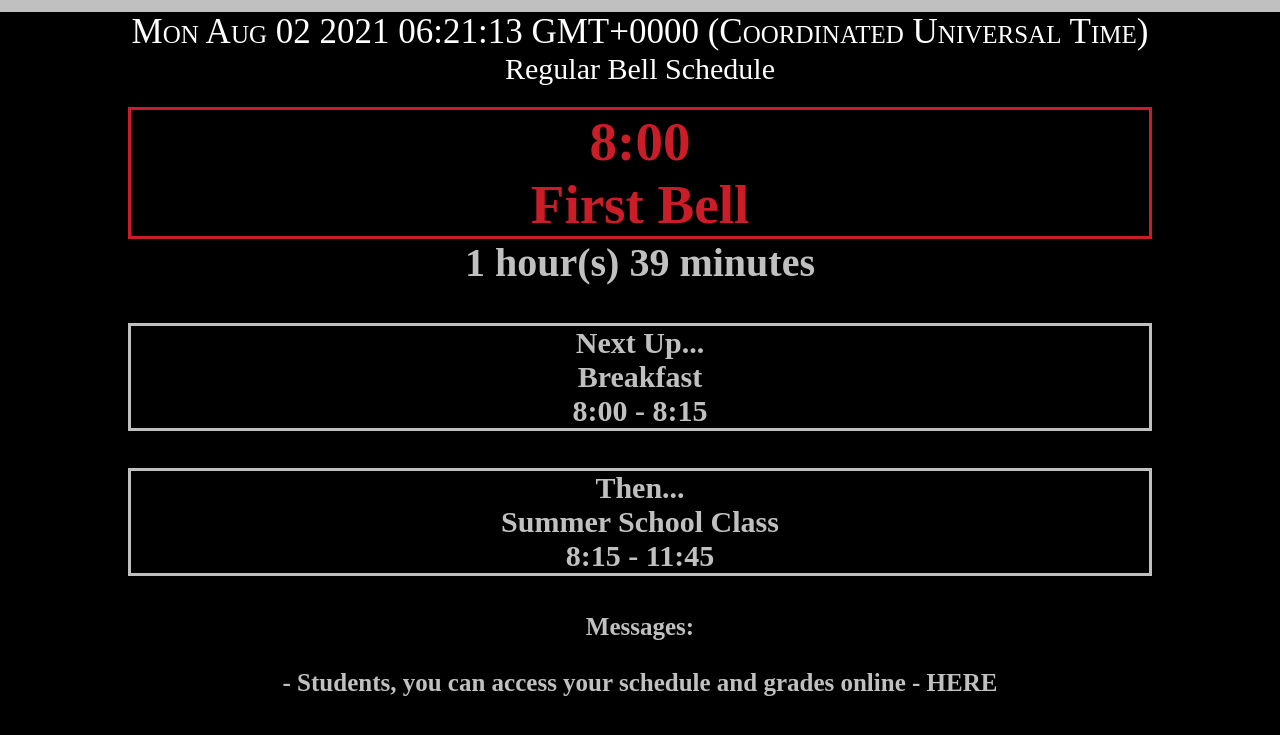
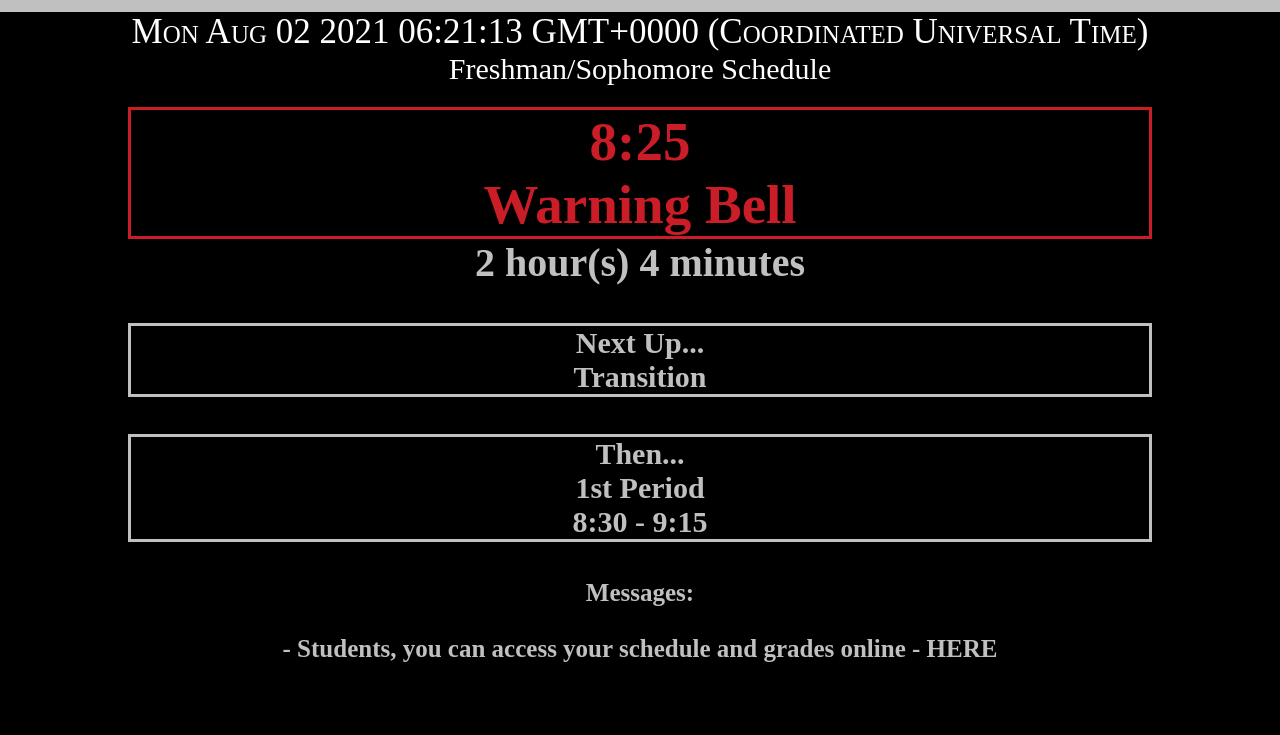
Before and after one commit to phdx85/XV1.GHSTIME, a plain HTML site: page index.html in a window 1280 px wide. Shown: the part 73-808 px from the top of the page. Drawn offline with Linux system fonts and the light colour scheme.

Commit message:
updated freshmen/sophomore sched

```diff
--- a/index.html
+++ b/index.html
@@ -33,13 +33,29 @@ if (currentDayOfWeek == 0 || currentDayOfWeek == 6){
     let sl = sched.length;
   }
   else {
-    schedTitle = "Regular Bell Schedule";
+    schedTitle = "Freshman/Sophomore Schedule";
     sched = [
-      { t: 0, msg: "8:00<br />	First Bell" },
-      { t: 800, msg: "Breakfast     <br />   8:00 -  8:15" },
-      { t: 815, msg: "Summer School Class <br />	 8:15 -  11:45" },
-      { t: 1145, msg: "Lunch    <br />	 11:45 -  12:00" },
-      { t: 1200, msg: "12pm - School is out!" },
+      { t: 0, msg: "8:25<br />	Warning Bell" },
+      { t: 825, msg: "Transition" },
+      { t: 830, msg: "1st Period <br />   8:30 - 9:15" },
+      { t: 915, msg: "Transition" },
+      { t: 920, msg: "2nd Period <br />   9:20 - 10:05" },
+      { t: 1005, msg: "Transition" },
+      { t: 1010, msg: "3rd Period <br />  10:10 - 10:55" },
+      { t: 1055, msg: "Transition" },
+      { t: 1100, msg: "4th Period <br />  11:00 - 11:45" },
+      { t: 1145, msg: "Advisory <br />    11:45 - 12:00" },
+      { t: 1200, msg: "KnightVision<br /> 12:00 - 12:05" },
+      { t: 1205, msg: "Freshman/Sophomore Lunch <br /> 12:05 - 12:45" },
+      { t: 1245, msg: "Transition" },
+      { t: 1250, msg: "6th Period <br />  12:50 - 1:35" },
+      { t: 1335, msg: "Transition" },
+      { t: 1340, msg: "7th Period <br />  1:40 - 2:25" },
+      { t: 1425, msg: "Transition" },
+      { t: 1430, msg: "8th Period <br />  2:30 - 3:15" },
+      { t: 1515, msg: "Transition" },
+      { t: 1520, msg: "9th Period <br />  3:20 - 4:05" },
+      { t: 1605, msg: "4:05pm - Dismissed" },
       { t: 2400, msg: "clock will reset"},
     ];
     let sl = sched.length;
```
